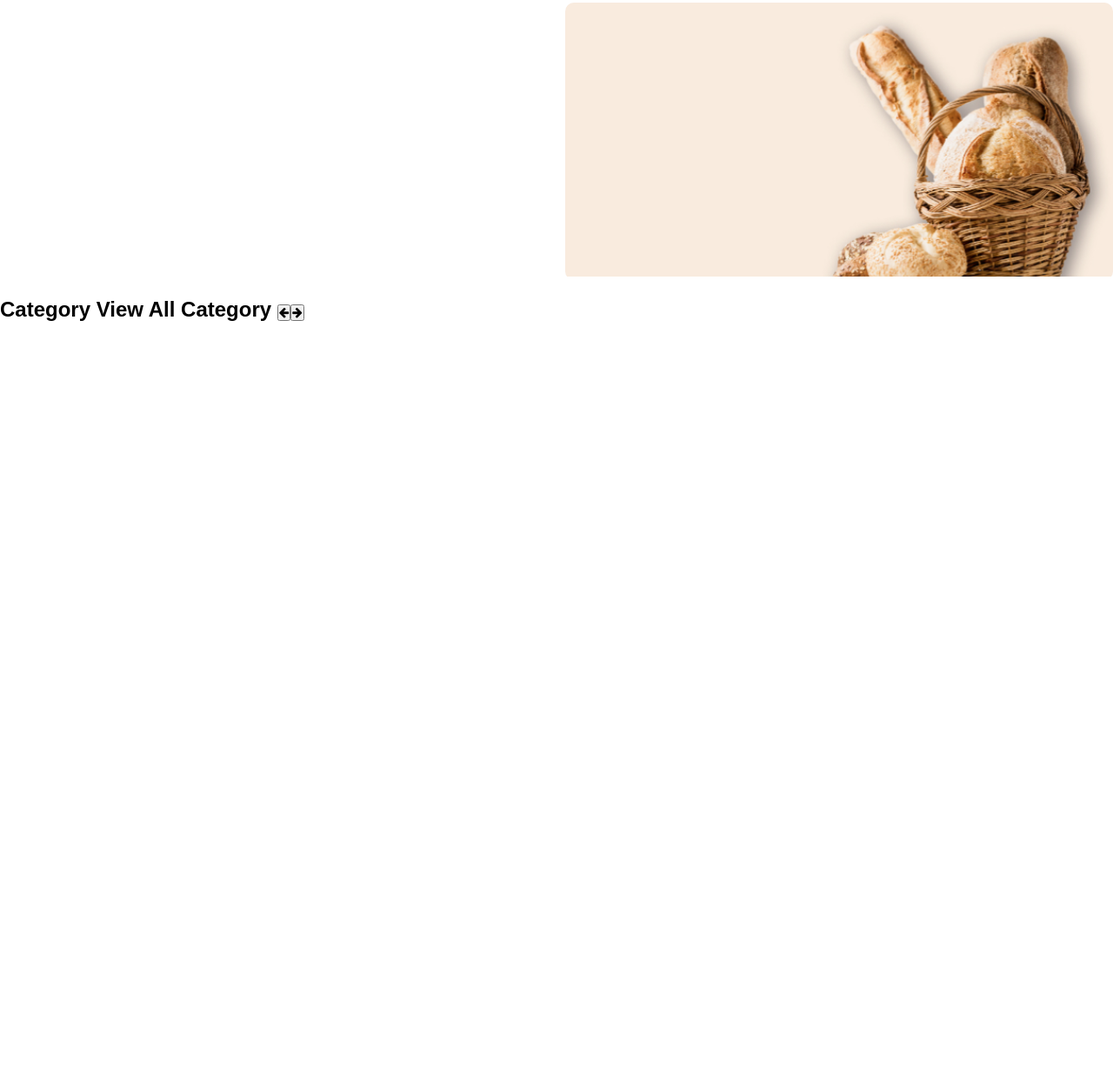
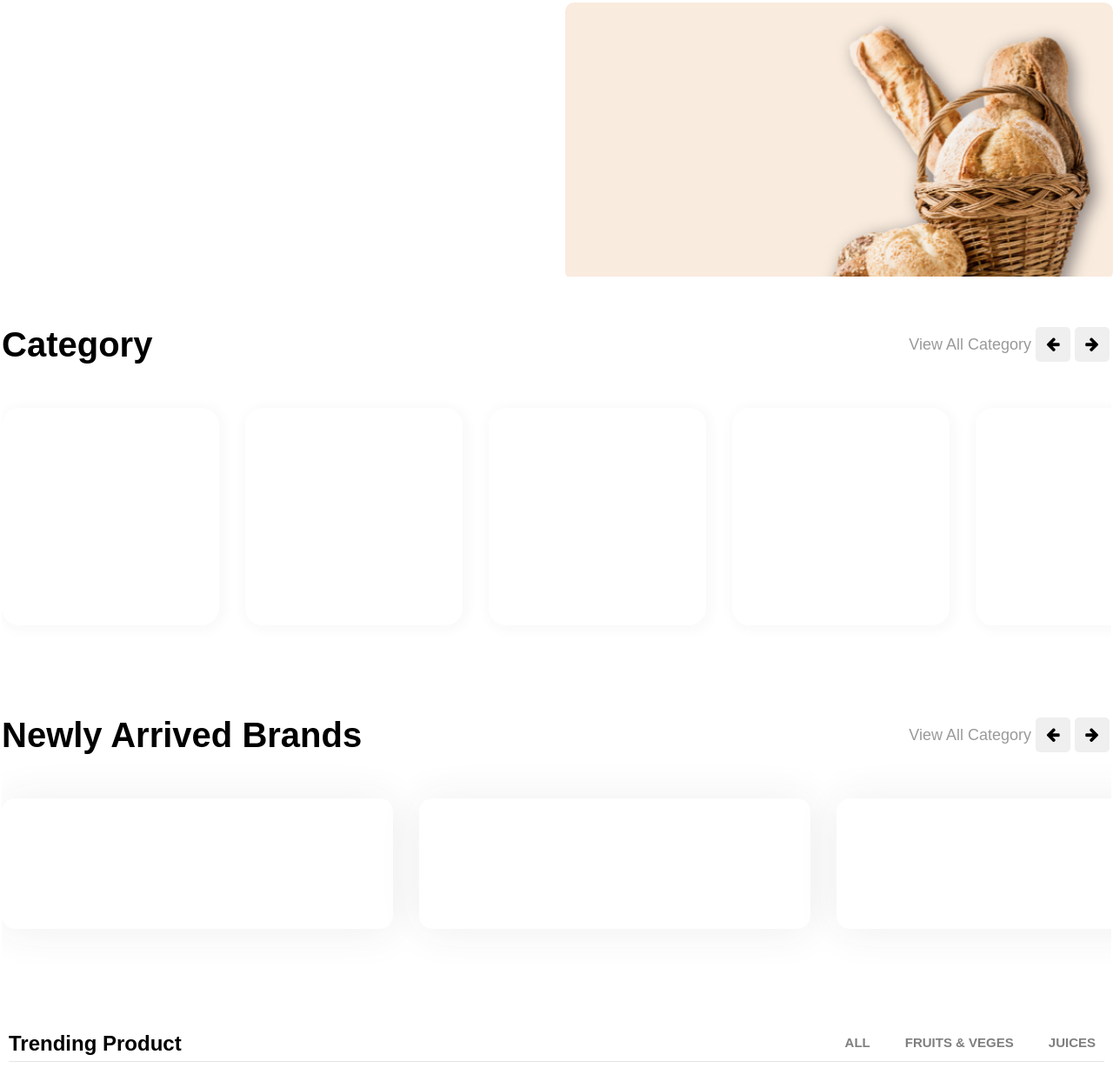
Before and after one commit to success553/shopify-ecommerce-project, a plain HTML site: page index.html in a window 1280 px wide. Shown: the part 569-1820 px from the top of the page at 87% size. Before the commit the page ends 959 px from the top, so only its background shows below. Drawn offline with Linux system fonts and the light colour scheme.

Commit message:
added trending product section

```diff
--- a/category-container.css
+++ b/category-container.css
@@ -1,4 +1,49 @@
 .category-container{
-    margin-top: 20px;
-    margin-bottom: 20px;
+    margin-top: 50px;
+    margin-bottom: 50px;
+    padding: 2px;
 }
+.category-container h1{
+    font-weight:calibri;
+    font-size: 40px;
+}
+.category-container .categories-item-cont{
+    width:100%;
+    justify-self: center;
+    display: grid;
+    grid-template-columns: repeat(10,1fr);
+    max-width: 100%;
+     overflow-y: auto;
+     gap: 30px;
+     padding-top: 50px;
+     padding-bottom:50px;
+     border-color: blueviolet;
+}
+.categories-item-cont .categories-list{
+   min-height:250px;
+   border-radius: 20px;
+   background-color: white;
+   box-sizing: border-box;
+  box-shadow: 2px 2px 1em 2px rgba(55, 55, 55, 0.039);
+   width:250px;
+}
+.category-container .navigate-category{
+    float: right;
+    margin:2px;
+    display: flex;
+    gap:5px;
+    font-weight: 100;
+    font-size: 18px;
+    align-items: center;
+    color:rgba(0,0,0,0.4);
+}
+.navigate-category .nav-btn{
+    border:none;
+    outline:none;
+    padding: 2px;
+    font-size: large;
+    height:40px;
+    width:40px;
+    border-radius: 5px;
+    font-weight: 500;
+}
--- a/index.html
+++ b/index.html
@@ -10,6 +10,8 @@
     <link rel="stylesheet" href="header.css">
     <link rel="stylesheet" href="mini-nav.css">
     <link rel="stylesheet" href="category-container.css">
+    <link rel="stylesheet" href="new-brands.css">
+    <link rel="stylesheet" href="trending-product.css">
 </head>
 <body>
     <nav class="navbar">
@@ -82,42 +84,44 @@
        </div>
     </header>
     <section class="category-container">
-        <h1>Category <span>View All Category <button><i class="fa fa-arrow-left"></i></button><button><i class="fa fa-arrow-right"></i></button></span></h1>
+        <h1>Category <span class="navigate-category">View All Category <button class="nav-btn"><i class="fa fa-arrow-left"></i></button ><button class="nav-btn"><i class="fa fa-arrow-right"></i></button></span></h1>
+        <div class="categories-item-cont">
+            <div class="categories-list"></div>
+            <div class="categories-list"></div>
+            <div class="categories-list"></div>
+            <div class="categories-list"></div>
+            <div class="categories-list"></div>
+            <div class="categories-list"></div>
+        </div>
+    </section>
+    <section class="new-brands-container">
+        <h1>Newly Arrived Brands <span class="navigate-new-brands">View All Category <button class="nav-btn"><i class="fa fa-arrow-left"></i></button ><button class="nav-btn"><i class="fa fa-arrow-right"></i></button></span></h1>
+        <div class="new-brands-item-cont">
+            <div class="new-brands-list"></div>
+            <div class="new-brands-list"></div>
+            <div class="new-brands-list"></div>
+            <div class="new-brands-list"></div>
+            <div class="new-brands-list"></div>
+            <div class="new-brands-list"></div>
+        </div>
+    </section>
+
+    <section class="trending-product">
+       <div class="navigate-product">
+    <h1 class="trend-text">Trending Product</h1>
+          <div class="menu-product">
+
+            <ul class="filter-products">
+                <li class="product-filter">ALL</li>
+                <li class="product-filter">FRUITS & VEGES</li>
+                <li class="product-filter">JUICES</li>
+              </ul>
+          </div>
+       </div>
     </section>
 
     <!-- https://github.com/success553/shopify-ecommerce-project -->
 
-<!--
-      <section class="New-arrival">
-         <div class="newarrivalItem">
-            <h4>Newly Arrivde Brands</h4>
-             <div>
-                 <span>view All category</span>
-                 <button> <</button>
-                 <button>></button>
-             </div>
-         </div>
-         <div class="newarrivalItem item-cont">
-            <div class="newlyArrivedItemCard">
-                <div class="item-card-image">
-                    <img src="./headerimg-2.jpg" alt="...">
-                </div>
-                <div class="item-card-text"></div>
-            </div>
-            <div class="newlyArrivedItemCard">
-                <div class="item-card-image">
-                    <img src="" alt="...">
-                </div>
-                <div class="item-card-text"></div>
-            </div>
-            <div class="newlyArrivedItemCard">
-                <div class="item-card-image">
-                    <img src="" alt="...">
-                </div>
-                <div class="item-card-text"></div>
-            </div>
 
-         </div>
-      </section> -->
 </body>
 </html>
--- a/navbar.css
+++ b/navbar.css
@@ -23,7 +23,7 @@
     list-style: none;
     display: flex;
     flex-direction: row;
-    gap:10px;
+    gap:8px;
     align-items: center;
 
 }
@@ -69,10 +69,9 @@
     gap:10px;
 }
 .icon-container .icon{
-    background-color: rgba(38, 38, 38, 0.093);
+    background-color: rgba(38, 38, 38, 0.025);
     border-radius: 50%;
     height:fit-content;
-    color: rgb(217, 153, 24);
     width:fit-content;
     padding:9px 10px;
     align-content:center;
@@ -80,10 +79,10 @@
     cursor: pointer;
 }
 .menu-list .cart-icon{
-    background-color: rgba(38, 38, 38, 0.093);
+    background-color: rgba(38, 38, 38, 0.025);
     border-radius: 50%;
     height:fit-content;
-    color: rgb(217, 153, 24);
+
     width:fit-content;
     padding:9px 10px;
     align-content:center;
--- /dev/null
+++ b/new-brands.css
@@ -0,0 +1,50 @@
+.new-brands-container{
+    margin-top: 50px;
+    margin-bottom: 50px;
+    padding: 2px;
+
+}
+.new-brands-container h1{
+    font-weight:calibri;
+    font-size: 40px;
+}
+.new-brands-container .new-brands-item-cont{
+    width:100%;
+    justify-self: center;
+    display: grid;
+    grid-template-columns: repeat(10,1fr);
+    max-width: 100%;
+     overflow-y: auto;
+     gap: 30px;
+     padding-top: 50px;
+     padding-bottom:50px;
+}
+
+.new-brands-item-cont .new-brands-list{
+    min-height:150px;
+    border-radius: 15px;
+    background-color: white;
+    box-sizing: border-box;
+   box-shadow: 0 2px 3em 2px rgba(55, 55, 55, 0.076);
+    width:450px;
+ }
+ .new-brands-container .navigate-new-brands{
+     float: right;
+     margin:2px;
+     display: flex;
+     gap:5px;
+     font-weight: 100;
+     font-size: 18px;
+     align-items: center;
+     color:rgba(0,0,0,0.4);
+ }
+ .navigate-new-brands .nav-btn{
+     border:none;
+     outline:none;
+     padding: 2px;
+     font-size: large;
+     height:40px;
+     width:40px;
+     border-radius: 5px;
+     font-weight: 500;
+ }
--- /dev/null
+++ b/trending-product.css
@@ -0,0 +1,50 @@
+.trending-product{
+    margin-top: 20px;
+    margin-bottom: 20px;
+    padding: 10px;
+    justify-content: center;
+}
+
+.navigate-product{
+    border-bottom:thin solid rgba(0,0,0,0.1);
+    height:fit-content;
+     display: flex;
+     flex-direction: row;
+     width:100%;
+    align-items: center;
+
+}
+.menu-product{
+    width:100%;
+    justify-self: end;
+
+}
+.trend-text{
+   width:30%;
+}
+
+.filter-products{
+    justify-self: end;
+   list-style: none;
+  display: flex;
+  flex-direction: row;
+  gap:20px;
+
+}
+.filter-products .product-filter{
+    font-size: 15px;
+    font-weight:600;
+    text-transform: uppercase;
+    color: rgba(0,0,0,0.5);
+    border-bottom: 3px solid transparent;
+    transition: 1s;
+    cursor:pointer;
+    padding:10px;
+}
+.filter-products .product-filter:hover{
+
+    text-transform: uppercase;
+    color: rgba(0,0,0,0.5);
+    border-bottom: 3px solid orange;
+
+}
```
